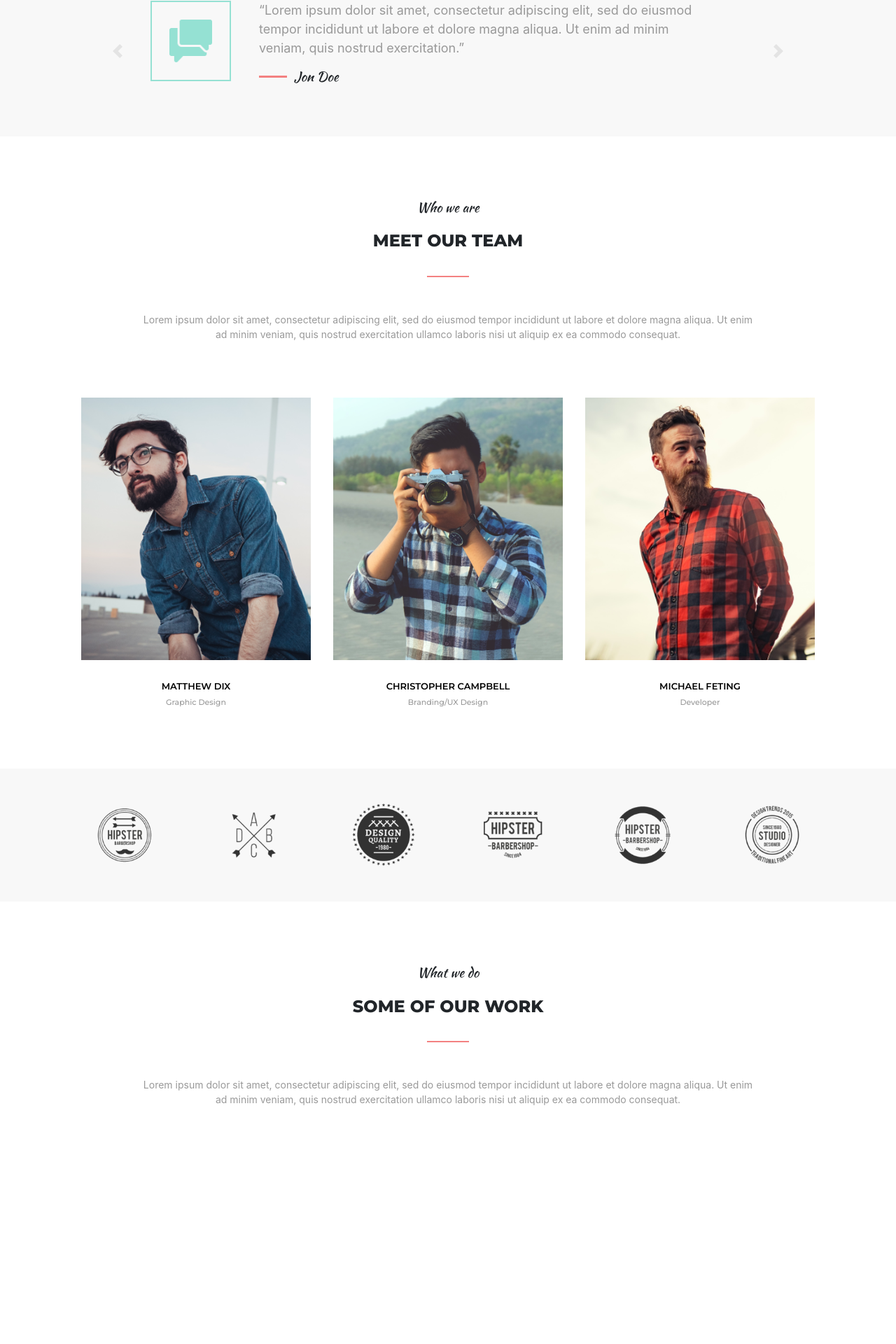
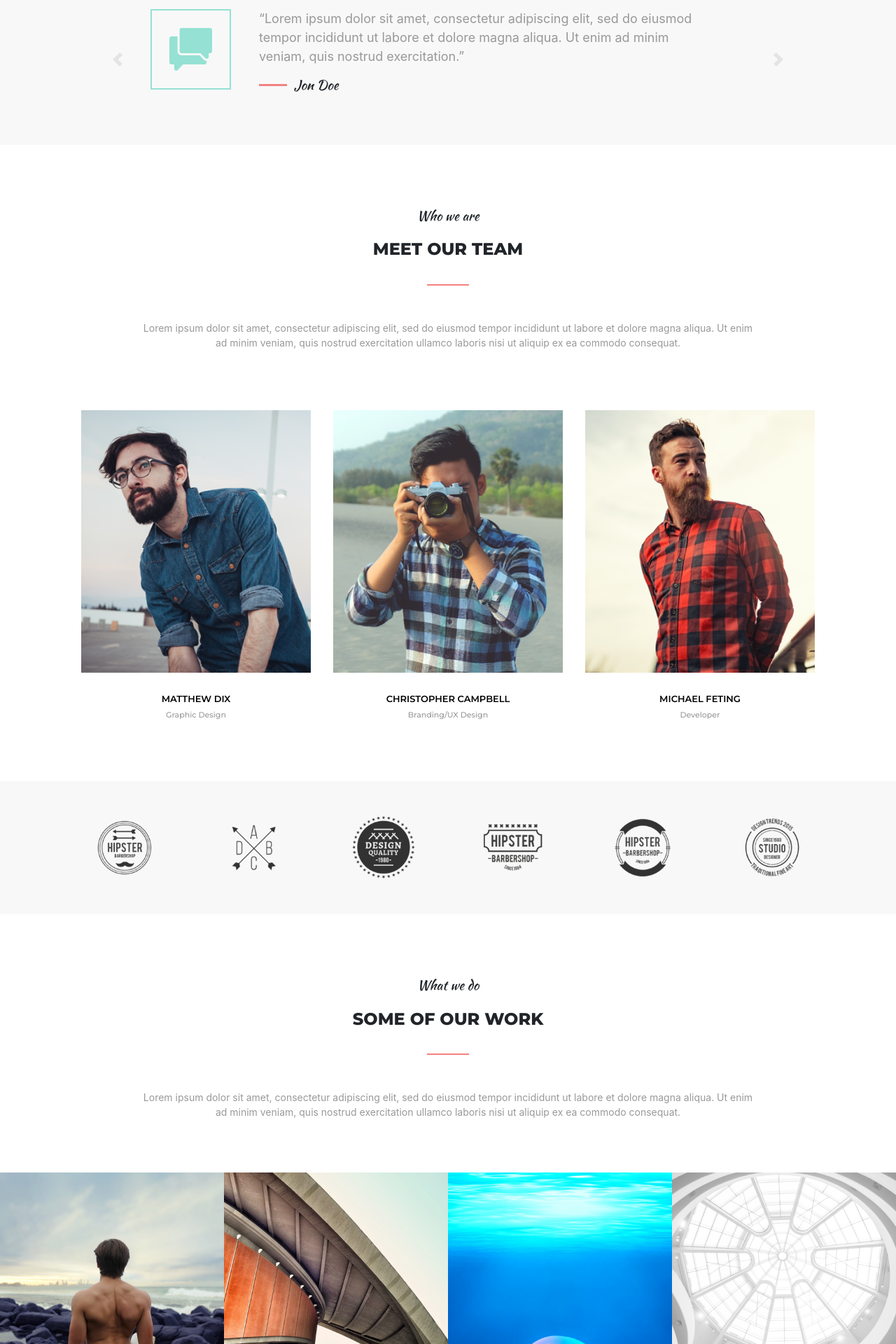
Before and after one commit to luan-jesus/Nyfts.github.io, a PHP site: page / in a window 1280 px wide. Shown: the part 3880-5800 px from the top of the page at 70% size. Before the commit the page ends 5459 px from the top, so only its background shows below. Run offline with PHP 8.4, Linux system fonts and the light colour scheme.

Commit message:
Add files via upload

```diff
--- a/index.html
+++ b/index.html
@@ -24,7 +24,7 @@
         </script>
     </head>
     <body>
-        <nav id="nav-bar" class="navbar navbar-expand-lg navbar-dark fixed-top">
+        <nav id="nav-bar" class="navbar navbar-expand-lg navbar-dark abosolute-top">
             <div class="container">
                 <a class="navbar-brand" href="#">MoGo</a>
                 <button class="navbar-toggler" type="button" data-toggle="collapse" data-target="#Navbar" aria-controls="conteudoNavbarSuportado" aria-expanded="false" aria-label="Alterna navegação">
@@ -53,7 +53,7 @@
         </nav>
 
 
-        <header>
+        <header id="header">
             <div class="x-header-gradient">
                 <div class="container x-header-content">
                     <div class="x-inner-container">
@@ -190,11 +190,14 @@
         </section>
 
         <section class="design">
-            <h3 class="kaushan">For all devices</h3>
-            <h3>UNIQUE DESIGN</h3>
-            <hr>
-            <div><img src="img/tablet.png"></div>
-            <div class="container"><img src="img/smartphone.png"></div>
+            <div class="white-glass"></div>
+            <div class="index">
+                <h3 class="kaushan">For all devices</h3>
+                <h3>UNIQUE DESIGN</h3>
+                <hr>
+                <div><img src="img/tablet.png"></div>
+                <div class="container"><img src="img/smartphone.png"></div>
+            </div>
         </section>
 
         <section class="whatwedo">
@@ -386,6 +389,188 @@
                 <hr>
                 <p class="text-center text-description">Lorem ipsum dolor sit amet, consectetur adipiscing elit, sed do eiusmod tempor incididunt ut labore et dolore magna aliqua. Ut enim ad minim veniam, quis nostrud exercitation ullamco laboris nisi ut aliquip ex ea commodo consequat. </p>
             </div>
+                <div class="portfolio">
+                    <div class="portfolio-item">
+                        <div class="portfolio-img">
+                            <img src="img/portfolio-1.png">
+                            <div class="portfolio-gradient">
+                                <div class="portfolio-vtnc">
+                                    <div class="img-canvas">
+                                        <img src="img/canvas.png">
+                                    </div>
+                                    <h5>CREATIVELY DESIGNED</h5>
+                                    <h6>Lorem ipsum dolor sit</h6>
+                                </div>
+                            </div>
+                        </div>
+                        <div class="portfolio-img">
+                            <img src="img/portfolio-2.png">
+                            <div class="portfolio-gradient">
+                                <div class="portfolio-vtnc">
+                                    <div class="img-canvas">
+                                        <img src="img/canvas.png">
+                                    </div>
+                                    <h5>CREATIVELY DESIGNED</h5>
+                                    <h6>Lorem ipsum dolor sit</h6>
+                                </div>
+                            </div>
+                        </div>
+                    </div>
+                    <div class="portfolio-item">
+                        <div class="portfolio-img">
+                            <img src="img/portfolio-3.png">
+                            <div class="portfolio-gradient">
+                                <div class="portfolio-vtnc">
+                                    <div class="img-canvas">
+                                        <img src="img/canvas.png">
+                                    </div>
+                                    <h5>CREATIVELY DESIGNED</h5>
+                                    <h6>Lorem ipsum dolor sit</h6>
+                                </div>
+                            </div>
+                        </div>
+                        <div class="portfolio-img">
+                            <img src="img/portfolio-4.png">
+                            <div class="portfolio-gradient">
+                                <div class="portfolio-vtnc">
+                                    <div class="img-canvas">
+                                        <img src="img/canvas.png">
+                                    </div>
+                                    <h5>CREATIVELY DESIGNED</h5>
+                                    <h6>Lorem ipsum dolor sit</h6>
+                                </div>
+                            </div>
+                        </div>
+                    </div>
+                    <div class="portfolio-item">
+                        <div class="portfolio-img">
+                            <img src="img/portfolio-5.png">
+                            <div class="portfolio-gradient">
+                                <div class="portfolio-vtnc">
+                                    <div class="img-canvas">
+                                        <img src="img/canvas.png">
+                                    </div>
+                                    <h5>CREATIVELY DESIGNED</h5>
+                                    <h6>Lorem ipsum dolor sit</h6>
+                                </div>
+                            </div>
+                        </div>
+                    </div>
+                    <div class="portfolio-item">
+                        <div class="portfolio-img">
+                            <img src="img/portfolio-6.png">
+                            <div class="portfolio-gradient">
+                                <div class="portfolio-vtnc">
+                                    <div class="img-canvas">
+                                        <img src="img/canvas.png">
+                                    </div>
+                                    <h5>CREATIVELY DESIGNED</h5>
+                                    <h6>Lorem ipsum dolor sit</h6>
+                                </div>
+                            </div>
+                        </div>
+                        <div class="portfolio-img">
+                            <img src="img/portfolio-7.png">
+                            <div class="portfolio-gradient">
+                                <div class="portfolio-vtnc">
+                                    <div class="img-canvas">
+                                        <img src="img/canvas.png">
+                                    </div>
+                                    <h5>CREATIVELY DESIGNED</h5>
+                                    <h6>Lorem ipsum dolor sit</h6>
+                                </div>
+                            </div>
+                        </div>
+                    </div>
+                </div>
+        </section>
+
+        <section class="comments" style="background-color: #fff; margin: 70px 0; padding: 0;">
+            <div class="container">
+                <div id="PortfolioComments" class="carousel slide" data-ride="carousel">
+                    <div class="carousel-inner">
+                        <div class="carousel-item active">
+                            <div class="comments-container">
+                                <img src="img/joshua.png" class="profile-pic">
+                                <div class="comments-content">
+                                    <p class="text-left">“Lorem ipsum dolor sit amet, consectetur adipiscing elit, sed do eiusmod tempor incididunt ut labore et dolore magna aliqua. Ut enim ad minim veniam, quis nostrud exercitation.”</p>
+                                    <div class="comments-content-row">
+                                        <hr><h3 class="kaushan">Joshua earle</h3>
+                                    </div>
+                                </div>
+                            </div>
+                        </div>
+                        <div class="carousel-item">
+                            <div class="comments-container">
+                                <img src="img/joshua.png" class="profile-pic">
+                                <div class="comments-content">
+                                    <p class="text-left">“Lorem ipsum dolor, sed do eiusmod tempor incididunt ut labore et dolore magna aliqua. Ut enim ad minim veniam, quis nostrud exercitation.”</p>
+                                    <div class="comments-content-row">
+                                        <hr><h3 class="kaushan">Markin Ribber</h3>
+                                    </div>
+                                </div>
+                            </div>
+                        </div>
+                    </div>
+                    <a class="carousel-control-prev" href="#PortfolioComments" role="button" data-slide="prev">
+                        <span class="carousel-control-prev-icon" aria-hidden="true"></span>
+                        <span class="sr-only">Previous</span>
+                    </a>
+                    <a class="carousel-control-next" href="#PortfolioComments" role="button" data-slide="next">
+                        <span style="outline: black;" class="carousel-control-next-icon" aria-hidden="true"></span>
+                        <span class="sr-only">Next</span>
+                    </a>
+                </div>
+            </div>
+        </section>
+
+        <section class="feedback">
+            <div class="white-glass"></div>
+            <div class="index">
+                <h3 class="kaushan">Happy Clients</h3>
+                <h3>WHAT PEOPLE SAY</h3>
+                <hr>
+                <div class="feedback-outer container">
+                    <div class="people">
+                        <img src="img/mattew-pic.png">
+                        <div class="people-content">
+                            <h5>MATTHEW DIX</h5>
+                            <h6>Graphic Design</h6>
+                            <hr>
+                            <p class="text-left">Lorem ipsum dolor sit amet, consectetur, sed do eiusmod tempor incididunt ut labore et dolore magna aliqua. Ut enim ad minim.</p>
+                        </div>
+                    </div>
+                    <div class="people">
+                        <img src="img/nick-pic.png">
+                        <div class="people-content">
+                            <h5>NICK KARVOUNIS</h5>
+                            <h6>Graphic Design</h6>
+                            <hr>
+                            <p class="text-left">Lorem ipsum, consectetur adipiscing elit, sed do eiusmod tempor incididunt ut labore et dolore magna aliqua. Ut enim ad minim.</p>
+                        </div>
+                    </div>
+                    <div class="people">
+                        <img src="img/jealynn-pic.png">
+                        <div class="people-content">
+                            <h5>JAELYNN CASTILLO</h5>
+                            <h6>Graphic Design</h6>
+                            <hr>
+                            <p class="text-left">dolor sit amet, consectetur adipiscing elit, sed do eiusmod tempor incididunt ut labore et dolore magna aliqua. Ut enim ad minim.</p>
+                        </div>
+                    </div>
+                    <div class="people">
+                        <img src="img/mike-pic.png">
+                        <div class="people-content">
+                            <h5>MIKE PETRUCCI</h5>
+                            <h6>Graphic Design</h6>
+                            <hr>
+                            <p class="text-left">Lorem ipsum dolor sit amet, sed do eiusmod tempor incididunt ut labore et dolore magna aliqua.</p>
+                        </div>
+                    </div>
+                </div>
+
+
+            </div>
         </section>
 
         <script src="src/main.js"></script>
--- a/src/main.js
+++ b/src/main.js
@@ -1,15 +1,41 @@
 var isOnTop = true;
 
-window.onscroll = function(){
-    if (window.pageYOffset != 0){
-        if (isOnTop == true){
-            //console.log('ta fora do top');
-            $('#nav-bar').css('background-color','rgba(101,153,143,.9)');
-            isOnTop = false;
-        }
-    } else{
-        //console.log('ta no topo');
-        $('#nav-bar').css('background-color','rgba(0,0,0,0)');
-        isOnTop = true;
+
+function changeNavPosition(){
+    let navbar = $("#nav-bar");
+    if (isOnTop == true){
+        navbar.css({
+            position : 'fixed',
+            top: navbar.height()*-1 + 'px',
+            backgroundColor: 'rgba(101, 153, 143, 0.9)'
+        });
+        navbar.animate({top:0},200);
+    }
+    else{
+        navbar.animate({top:'-60px'},200);
+        let delay = setInterval(function(){
+            navbar.css({
+                position : 'absolute',
+                top: '0',
+                backgroundColor: 'rgba(0,0,0,0)'
+            });
+            clearInterval(delay);
+        },300);
     }
 }
+
+
+window.onscroll = function(){
+    if (window.pageYOffset >= $('#header').height()) {
+        if (isOnTop==true){
+            changeNavPosition();
+            isOnTop=false;
+        }
+    }
+    else{
+        if (isOnTop==false){
+            changeNavPosition();
+            isOnTop=true;
+        }
+    }
+}
--- a/src/style.css
+++ b/src/style.css
@@ -1,6 +1,10 @@
 body{
     background-color: #fff;
     overflow-x: hidden;
+}
+
+section{
+    position: relative;
 }
 
 /*
@@ -175,7 +187,7 @@ p{
 }
 
 .text-description{
-    padding: 0 110px;
+    padding: 0 110px 60px;
 }
 
 hr{
@@ -191,7 +203,7 @@ SECTION about
 ==================================
 */
 
-.row{margin: 70px 15px;}
+.row{margin: 0 15px 70px;}
 
 .item-gradient div{
     width:32px;
@@ -607,6 +630,164 @@ SECTION logos
     width: 100%;
 }
 
+/*
+==================================
+SECTION portfolio
+==================================
+*/
+
+.portfolio{
+    display: flex;
+    flex-direction: row;
+    flex-wrap: wrap;
+    width: 100%;
+}
+
+.portfolio-item{
+    flex: 1;
+    display: flex;
+    flex-direction: column;
+}
+
+
+.portfolio-img img{
+    width: 100%;
+    height: auto;
+
+}
+
+.portfolio-img{
+    position: relative;
+}
+.profile-pic{
+    border: 0 !important;
+    padding: 0 !important;
+    height: 100% !important;
+    width: auto !important;
+}
+
+.portfolio-gradient{
+    position: absolute;
+    width: 100%;
+    height: 100%;
+    display: flex;
+    opacity: 0;
+    transition: .1s all linear;
+    flex-direction: row;
+    align-items: center;
+    user-select: none;
+    z-index: 30;
+    top: 0;
+    left: 0;
+    background: rgba(243,129,129,0.9);
+    background: -moz-linear-gradient(top, rgba(243,129,129,0.9) 0%, rgba(252,227,138,0.9) 100%);
+    background: -webkit-gradient(left top, left bottom, color-stop(0%, rgba(243,129,129,0.9)), color-stop(100%, rgba(252,227,138,0.9)));
+    background: -webkit-linear-gradient(top, rgba(243,129,129,0.9) 0%, rgba(252,227,138,0.9) 100%);
+    background: -o-linear-gradient(top, rgba(243,129,129,0.9) 0%, rgba(252,227,138,0.9) 100%);
+    background: -ms-linear-gradient(top, rgba(243,129,129,0.9) 0%, rgba(252,227,138,0.9) 100%);
+    background: linear-gradient(to bottom, rgba(243,129,129,0.9) 0%, rgba(252,227,138,0.9) 100%);
+    filter: progid:DXImageTransform.Microsoft.gradient( startColorstr='#f38181', endColorstr='#fce38a', GradientType=0 );
+}
+
+.portfolio-gradient:hover{
+    cursor: pointer;
+    opacity: 1;
+}
+
+.portfolio-vtnc{
+    height: 97px;
+    margin: 0 auto;
+}
+
+
+.img-canvas{
+    width: 32px;
+    margin: 0 auto 10px;
+
+}
+
+.img-canvas img{
+    width: 100%;
+    height: auto;
+    padding: 3px;
+    filter: contrast(0%);
+    filter: brightness(200%);
+}
+
+
+.portfolio-gradient div h5{
+    top: 0;
+    color: #fff;
+    font-weight: 500;
+    text-align: center;
+    font-size: 14px;
+    margin-bottom: 15px;
+}
+
+.portfolio-gradient div h6{
+    color: #fff;
+    font-weight: 100;
+    text-align: center;
+    font-size: 14px;
+}
+
+
+/*
+==================================
+SECTION feedback
+==================================
+*/
+
+.feedback{
+    background: url(../img/feedback-bg.png) center no-repeat;
+    background-size: cover;
+}
+
+.feedback-outer{
+    display: flex;
+    flex-direction: row;
+    flex-wrap: wrap;
+    padding: 0 50px;
+    padding-bottom: 50px;
+}
+
+.people{
+    flex: 1 50%;
+    display: flex;
+    flex-direction: row;
+    padding: 30px;
+}
+
+.people img{
+    width: 100px;
+    height: 100px;
+    margin-right: 20px;
+}
+
+.people-content h5{
+    text-align: left;
+    color: #000;
+    font-weight: 600;
+}
+
+.people-content h6{
+    text-align: left;
+    color: #000;
+    font-weight: 100;
+}
+
+.people-content hr{
+    margin: 10px 0;
+}
+
+
+
+
+
+
+
+
+
 
 
 
```
Also changed, not shown: other parts of src/style.css (+51 -3 lines), img/design-bg.png, img/feedback-bg.png (added), img/jealynn-pic.png (added), img/joshua.png (added), img/mattew-pic.png (added), img/mike-pic.png (added), img/nick-pic.png (added), img/portfolio-1.png (added), img/portfolio-2.png (added), img/portfolio-3.png (added), img/portfolio-4.png (added), img/portfolio-5.png (added), img/portfolio-6.png (added), 1 more files.
